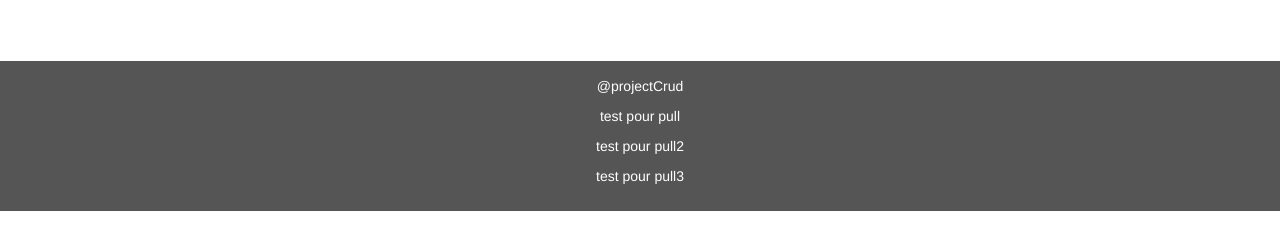
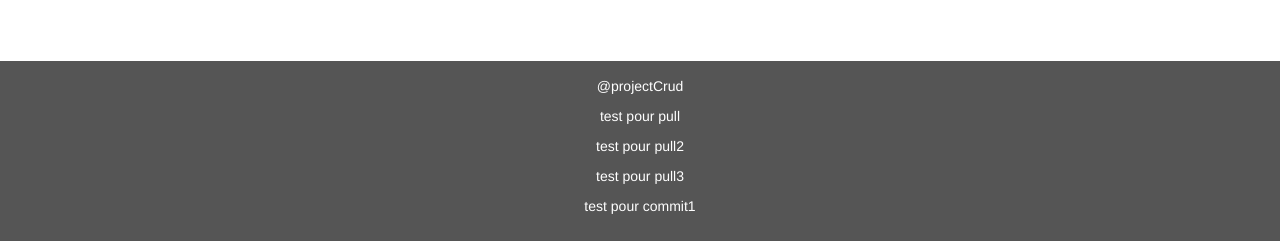
Before and after one commit to yassineguidara/test3, a PHP site: page /crud/pays.php in a window 1280 px wide. Shown: the part 589-830 px from the top of the page. Before the commit the page ends 800 px from the top, so only its background shows below. Run offline with PHP 8.4, Linux system fonts and the light colour scheme; data comes from the database, SQL or seed files in the repository.

Commit message:
update test pre commit

```diff
--- a/footer.php
+++ b/footer.php
@@ -4,6 +4,8 @@
   <p>test pour pull2</p>
   <p>test pour pull3</p>
 
+  <p>test pour commit1</p>
+
 </footer>
 </body>
 </html>
```
